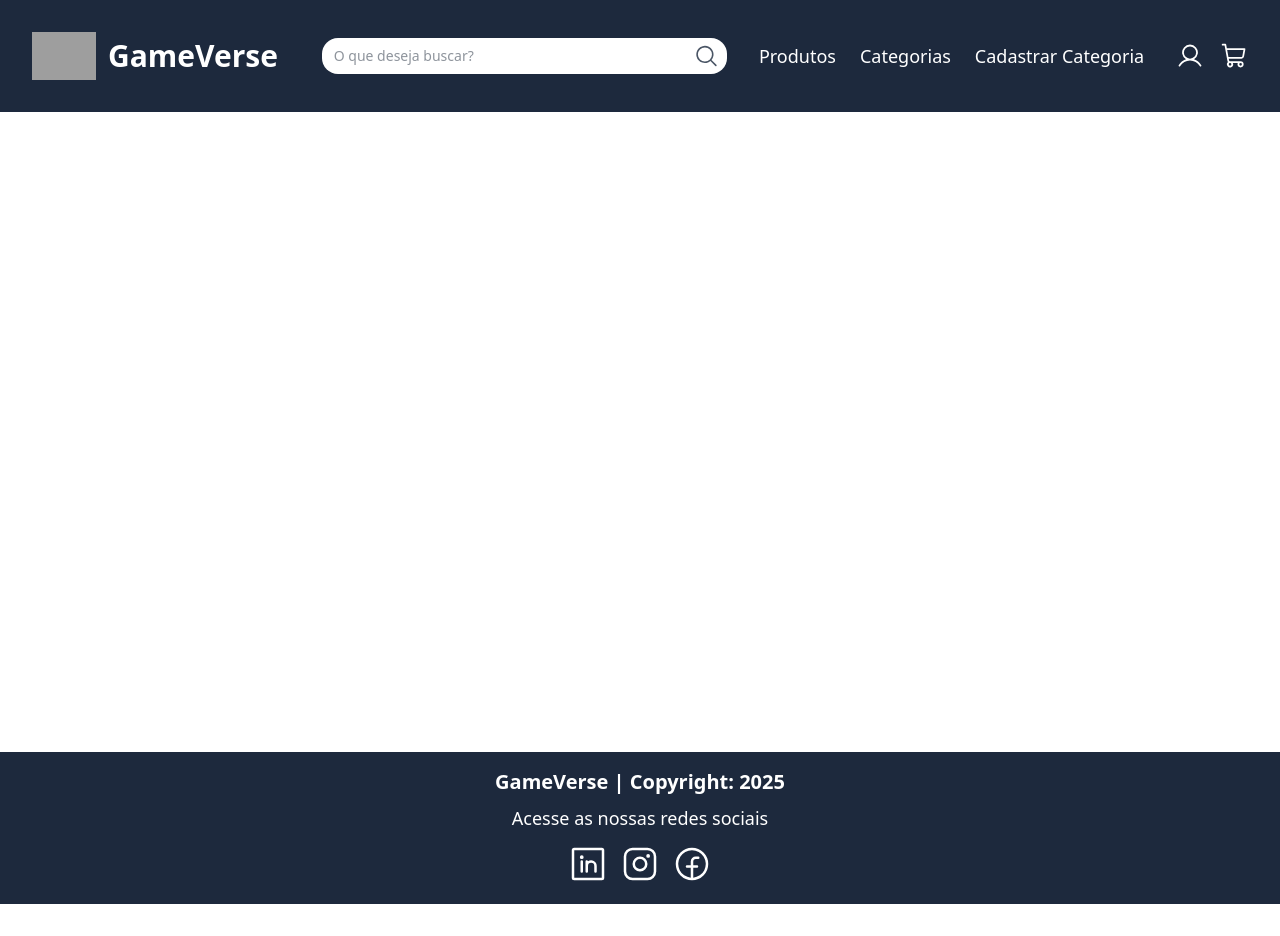
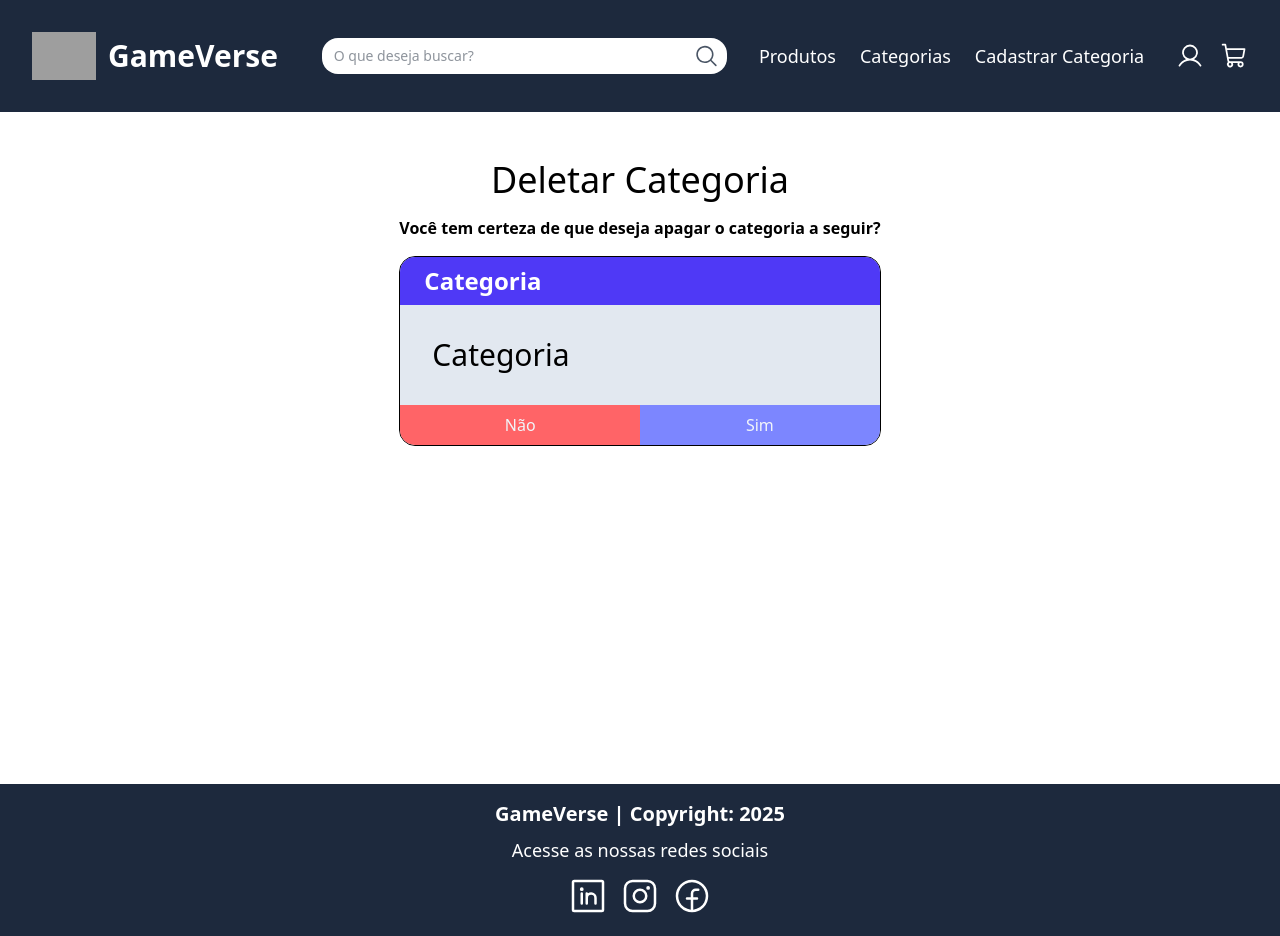
Before and after one commit to alanbrunoscience/react-games-store, a React (Vite) app: page /deletarcategoria/1 in a window 1280 px wide. Before the commit the page ends 904 px from the top, so only its background shows below. Built offline with nearby package versions, Linux system fonts and the light colour scheme; grey boxes are pictures that could not be loaded.

Commit message:
:sparkles: Update Navbar and create the component to delete a category

```diff
--- a/src/App.tsx
+++ b/src/App.tsx
@@ -2,10 +2,11 @@ import { BrowserRouter, Route, Routes } from 'react-router-dom'
 import Footer from './components/footer/Footer'
 import Navbar from './components/navbar/Navbar'
 import Home from './pages/home/Home'
-import ListaCategorias from './components/categorias/listaCategorias/ListaCategorias'
+import ListaCategorias from './components/categorias/listacategorias/ListaCategorias'
 import { ToastContainer } from 'react-toastify'
 import 'react-toastify/dist/ReactToastify.css'
 import FormCategoria from './components/categorias/formcategoria/FormCategoria'
+import DeletarCategoria from './components/categorias/deletarcategoria/DeletarCategoria'
 
 function App() {
   return (
@@ -20,6 +21,7 @@ function App() {
             <Route path="/categorias" element={<ListaCategorias />} />
             <Route path="/cadastrarcategoria" element={<FormCategoria />} />
             <Route path="/editarcategoria/:id" element={<FormCategoria />} />
+            <Route path="/deletarcategoria/:id" element={<DeletarCategoria />} />
           </Routes>
         </div>
         <Footer />
--- /dev/null
+++ b/src/components/categorias/deletarcategoria/DeletarCategoria.tsx
@@ -0,0 +1,32 @@
+function DeletarCategoria() {
+  return (
+    <section className="w-full my-8 flex flex-col justify-center items-center">
+      <div className='container mx-auto px-4 flex flex-col justify-center items-center'>
+        <div className="mx-1">
+          <h1 className='text-4xl text-center my-4'>Deletar Categoria</h1>
+          <p className='text-center font-semibold mb-4'>
+            Você tem certeza de que deseja apagar o categoria a seguir?</p>
+          <div className='border flex flex-col rounded-2xl overflow-hidden justify-between'>
+            <header
+              className='py-2 px-6 bg-indigo-600 text-white font-bold text-2xl'>
+              Categoria
+            </header>
+            <p className='p-8 text-3xl bg-slate-200 h-full'>Categoria</p>
+            <div className="flex">
+              <button
+                className='text-slate-100 bg-red-400 hover:bg-red-600 w-full py-2'>
+                Não
+              </button>
+              <button
+                className='w-full text-slate-100 bg-indigo-400
+                                 hover:bg-indigo-600 flex items-center justify-center'>
+                Sim
+              </button>
+            </div>
+          </div>
+        </div>
+      </div>
+    </section>
+  )
+}
+export default DeletarCategoria
--- a/src/components/categorias/formcategoria/FormCategoria.tsx
+++ b/src/components/categorias/formcategoria/FormCategoria.tsx
@@ -1,25 +1,115 @@
+import { useNavigate, useParams } from "react-router-dom";
+import Categoria from "../../../models/Categoria";
+import { atualizar, cadastrar, listar } from "../../../services/Service";
+import { ChangeEvent, FormEvent, useEffect, useState } from "react";
+import { ToastAlerta } from "../../../utils/ToastAlerta";
+import { PacmanLoader } from "react-spinners";
+
 function FormCategoria() {
+
+    const navigate = useNavigate();
+
+    const [categoria, setCategoria] = useState<Categoria>({} as Categoria);
+
+    const [isLoading, setIsLoading] = useState<boolean>(false);
+
+    const { id } = useParams<{ id: string }>();
+
+    async function buscarCategoriaPorId(id: string) {
+        try {
+            await listar(`/categorias/${id}`, setCategoria);
+        // eslint-disable-next-line @typescript-eslint/no-unused-vars
+        } catch (error: unknown) {
+            ToastAlerta("Categoria não encontrada!", "erro");
+            retornar();
+        }
+    }
+
+    useEffect(() => {
+        if (id !== undefined) {
+            buscarCategoriaPorId(id);
+        } else {
+            setCategoria({
+                id: 0,
+                tipo: "",
+            });
+        }
+    }, [id]);
+
+    function atualizarEstado(e: ChangeEvent<HTMLInputElement>) {
+        setCategoria({
+            ...categoria,
+            [e.target.name]: e.target.value
+        });
+    }
+
+    async function gerarNovaCategoria(e: FormEvent<HTMLFormElement>) {
+        e.preventDefault();
+        setIsLoading(true);
+
+        if (id !== undefined) {
+            try {
+                await atualizar(`/categorias`, categoria, setCategoria);
+                ToastAlerta("A categoria foi atualizada com sucesso!", "sucesso");
+            // eslint-disable-next-line @typescript-eslint/no-unused-vars
+            } catch (error: unknown) {
+                ToastAlerta("Erro ao atualizar a categoria!", "erro");
+            }
+        } else {
+            try {
+                await cadastrar(`/categorias`, categoria, setCategoria);
+                ToastAlerta("A categoria foi cadastrada com sucesso!", "sucesso");
+            // eslint-disable-next-line @typescript-eslint/no-unused-vars
+            } catch (error: unknown) {
+                ToastAlerta("Erro ao cadastrar a categoria!", "erro");
+            }
+        }
+
+        setIsLoading(false);
+        retornar();
+    }
+
+    function retornar() {
+        navigate("/categorias");
+    }
+
     return (
         <div className="container flex flex-col items-center justify-center mx-auto">
             <h1 className="text-4xl text-center my-8">
-                Cadastrar Categoria
+                {id === undefined ? "Cadastrar Categoria" : "Editar Categoria"}
             </h1>
 
-            <form className="w-1/2 flex flex-col gap-4">
+            {isLoading && (
+                <div className="fixed inset-0 flex justify-center items-center bg-gray-200 bg-opacity-75 z-50">
+                    <PacmanLoader
+                        color="#0D9488"
+                        margin={0}
+                        size={50}
+                        speedMultiplier={2}
+                        aria-label="Pacman-loading"
+                    />
+                </div>
+            )}
+
+            <form className="flex flex-col w-1/2 gap-4" onSubmit={gerarNovaCategoria}>
                 <div className="flex flex-col gap-2">
-                    <label htmlFor="tipo">Descrição da Categoria</label>
+                    <label htmlFor="categoria">Descrição da Categoria</label>
                     <input
                         type="text"
                         placeholder="Informe aqui o nome da categoria"
                         name='tipo'
-                        className="border-2 border-slate-700 rounded p-2"
+                        className="p-2 border-2 rounded border-slate-700 bg-white"
+                        required
+                        value={categoria.tipo}
+                        onChange={(e: ChangeEvent<HTMLInputElement>) => atualizarEstado(e)}
                     />
                 </div>
                 <button
-                    className="rounded text-slate-100 bg-slate-600
-                             hover:bg-slate-800 w-1/2 py-2 mx-auto flex justify-center"
-                    type="submit">
-                    Cadastrar
+                    className="flex justify-center w-1/2 py-2 mx-auto rounded text-slate-100 bg-slate-400 hover:bg-slate-800"
+                    type="submit"
+                    disabled={isLoading} // Desabilita o botão durante o carregamento
+                >
+                    <span>{id === undefined ? "Cadastrar" : "Atualizar"}</span>
                 </button>
             </form>
         </div>
--- a/src/components/categorias/listaCategorias/ListaCategorias.tsx
+++ b/src/components/categorias/listaCategorias/ListaCategorias.tsx
@@ -1,7 +1,7 @@
 import { useEffect, useState } from "react";
 import { PacmanLoader } from 'react-spinners';
 import Categoria from "../../../models/Categoria";
-import CardCategorias from "../cardCategorias/CardCategorias";
+import CardCategorias from "../cardategorias/CardCategorias";
 import { listar } from "../../../services/Service";
 import { ToastAlerta } from "../../../utils/ToastAlerta";
 
```
Also changed, not shown: src/components/navbar/Navbar.tsx (+21 -23 lines), src/components/categorias/cardategorias/CardCategorias.tsx (renamed from src/components/categorias/cardCategorias/CardCategorias.tsx).
